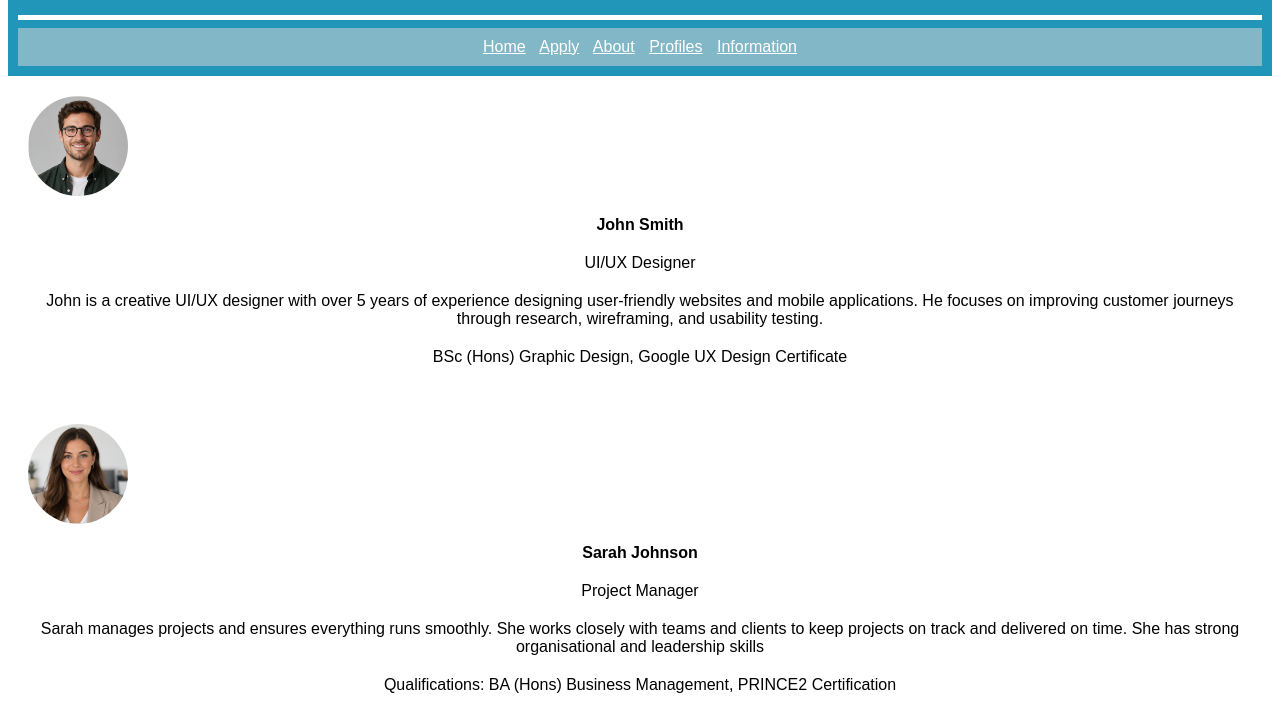
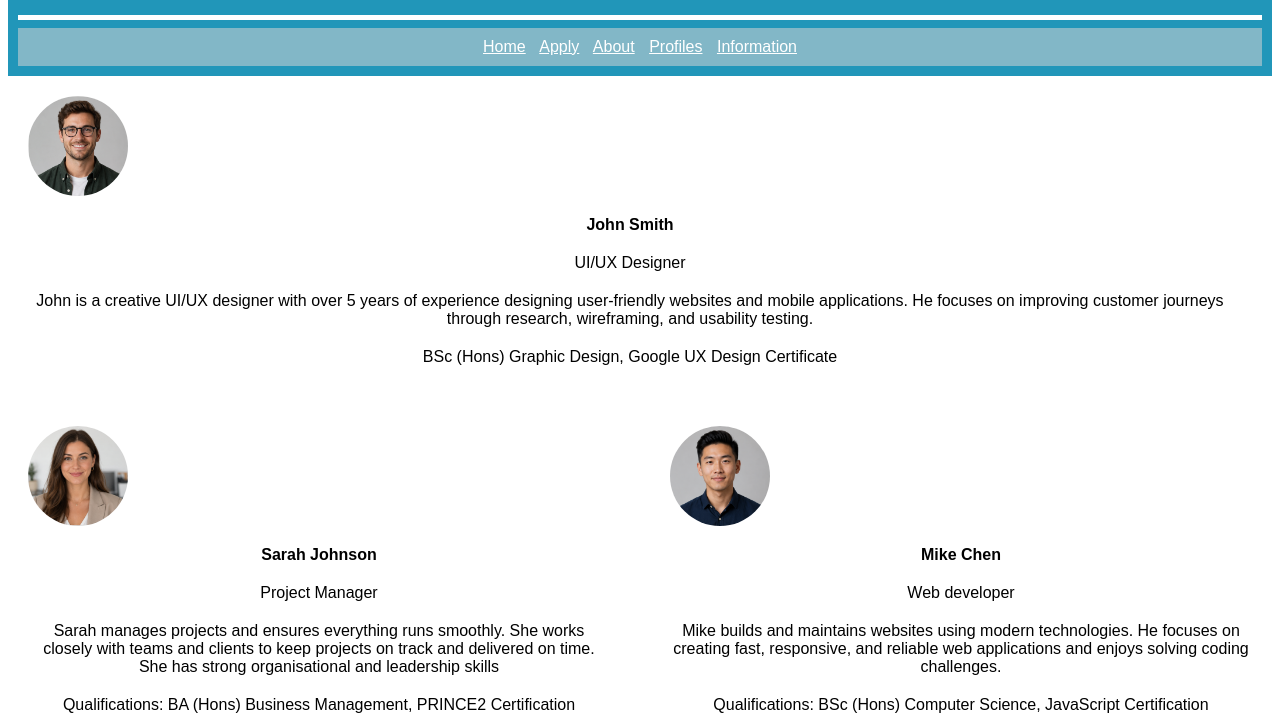
Before and after one commit to JamieH453/Website-assignment-2, a plain HTML site: page profiles.html in a window 1280 px wide. Shown: the part 81-800 px from the top of the page. Drawn offline with Linux system fonts and the light colour scheme.

Commit message:
re formatting

```diff
--- a/style.css
+++ b/style.css
@@ -265,3 +265,18 @@ iframe {
     display: flex;
     flex-direction: column;
 }
+
+
+
+
+  .profiles-container {
+                display: flex;
+                flex-wrap: wrap;
+                gap: 20px;
+                justify-content: space-between;
+            }
+            .profile-card {
+                flex: 1 1 calc(50% - 10px);
+                box-sizing: border-box;
+                min-width: 280px;
+            }
```
Also changed, not shown: profiles.html (+0 -6 lines).
